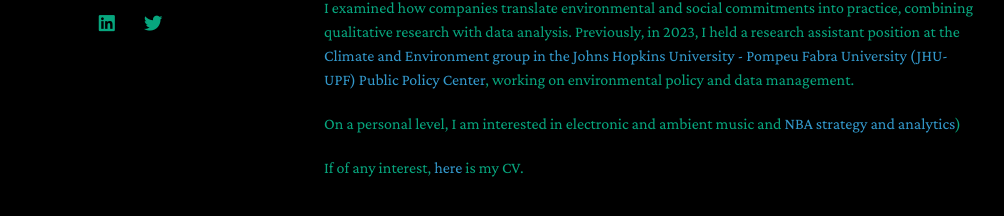
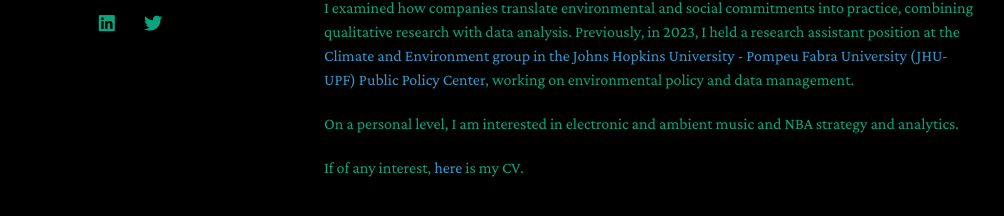
Before and after one commit to joanbrunet/joanbrunet.github.io, a Jekyll site: the page built from index.md, in a window 1280 px wide. Shown: the part 423-639 px from the top of the page, without its empty margins (146-1150 px from the left). Built offline with Jekyll 4.4.1, drawn with Linux system fonts in a browser that asks for light colours; nearby versions of some CDN libraries; a style sheet for code colours, icons or effects is not loaded; our own code applies the rules of GitHub Pages for plain Markdown files; part of the change alters nothing that is shown.

```diff
--- a/index.md
+++ b/index.md
@@ -11,6 +11,6 @@ layout: homepage
 I currently work at Universitat de Barcelona as a research assistant in the project Paths to (De)polarisation in Europe: Comparing Political Discourses on Immigration in Catalonia, Bavaria, Flanders, and Scotland; funded by the Institut d'Estudis de l'Autogovern.  Most recently, I worked as a researcher at the [Center for Leadership and Sustainability at ESADE](https://www.esade.edu/faculty-research/es/catedra-liderazgos-y-sostenibilidad) in Barcelona (2023-2025), where I analyzed corporate sustainability practices and their relationship to broader governance frameworks. I examined how companies translate environmental and social commitments into practice, combining qualitative research with data analysis. Previously, in 2023, I held a research assistant position at the [Climate and Environment group in the Johns Hopkins University - Pompeu Fabra University (JHU-UPF) Public Policy Center](https://www.upf.edu/web/jhu-ppc/climate), working on environmental policy and data management.
 
 
-On a personal level, I am interested in electronic and ambient music and [NBA strategy and analytics](https://www.youtube.com/watch?v=ovn4gJ8h4gg))
+On a personal level, I am interested in electronic and ambient music and NBA strategy and analytics.
 
 If of any interest, [here](assets/files/curriculum_vitae.pdf) is my CV.
```
